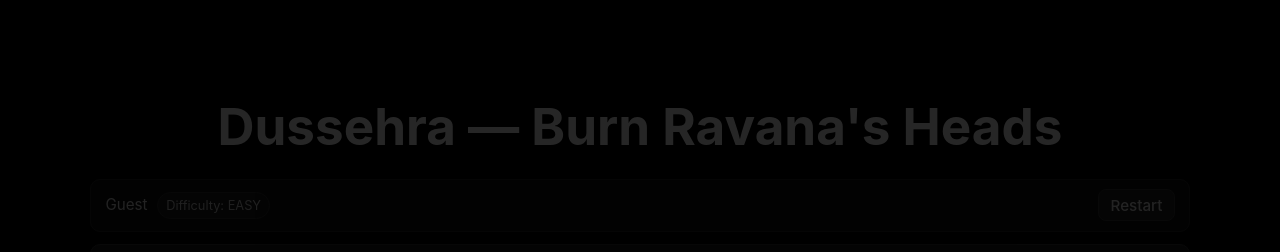
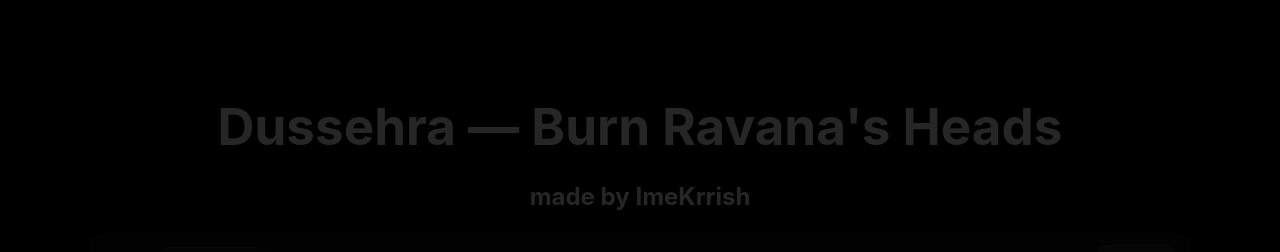
Before and after one commit to imekrrish/dussehra-chaitanya, a Vue app: page / in a window 1280 px wide. Shown: the top 252 px of the page. Built offline with nearby package versions, Linux system fonts and the light colour scheme.

Commit message:
Few more fixes

```diff
--- a/src/App.vue
+++ b/src/App.vue
@@ -1,6 +1,7 @@
 <template>
   <main class="app">
     <h1>Dussehra — Burn Ravana's Heads</h1>
+    <h2>made by ImeKrrish</h2>
     <Ravana />
   </main>
 </template>
```
